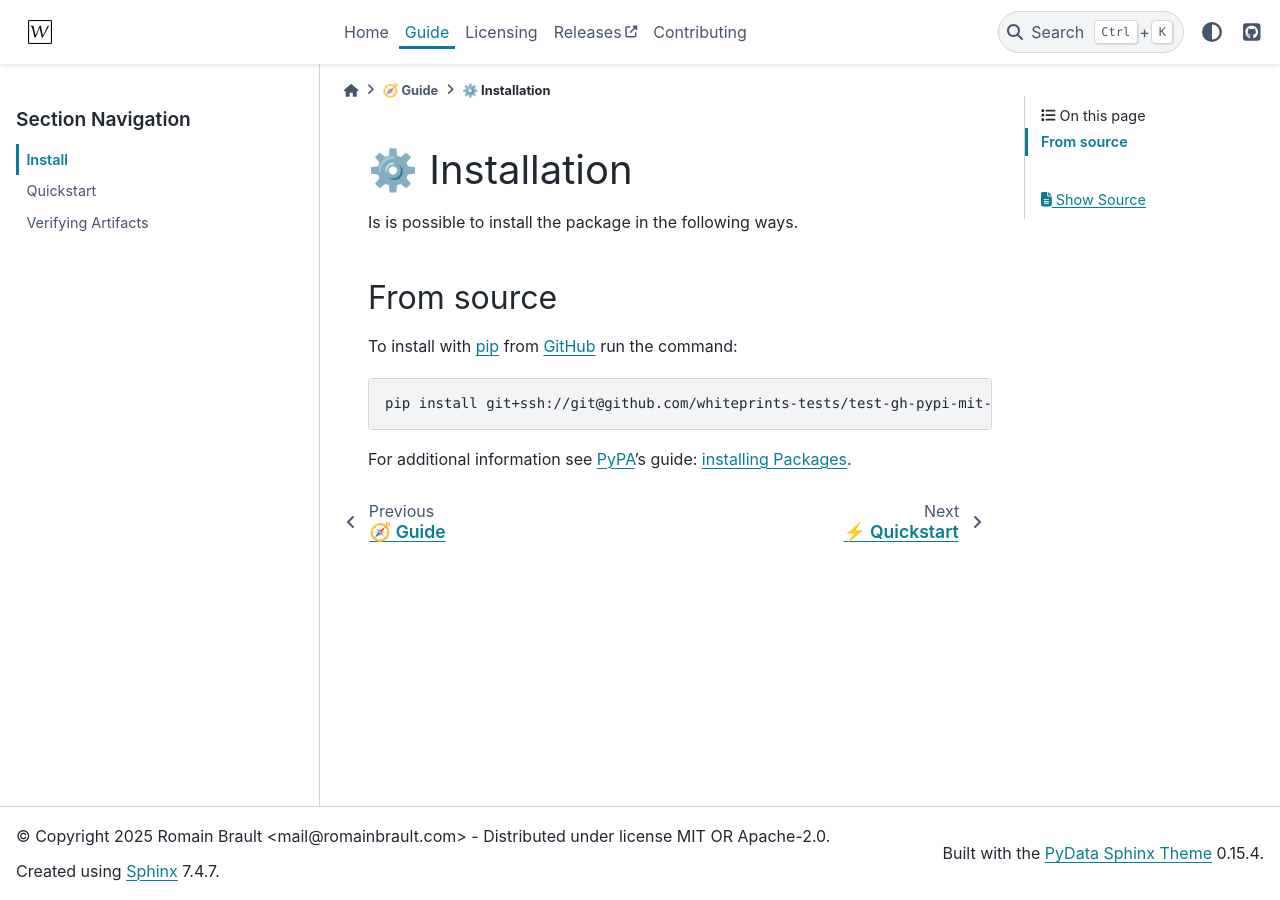
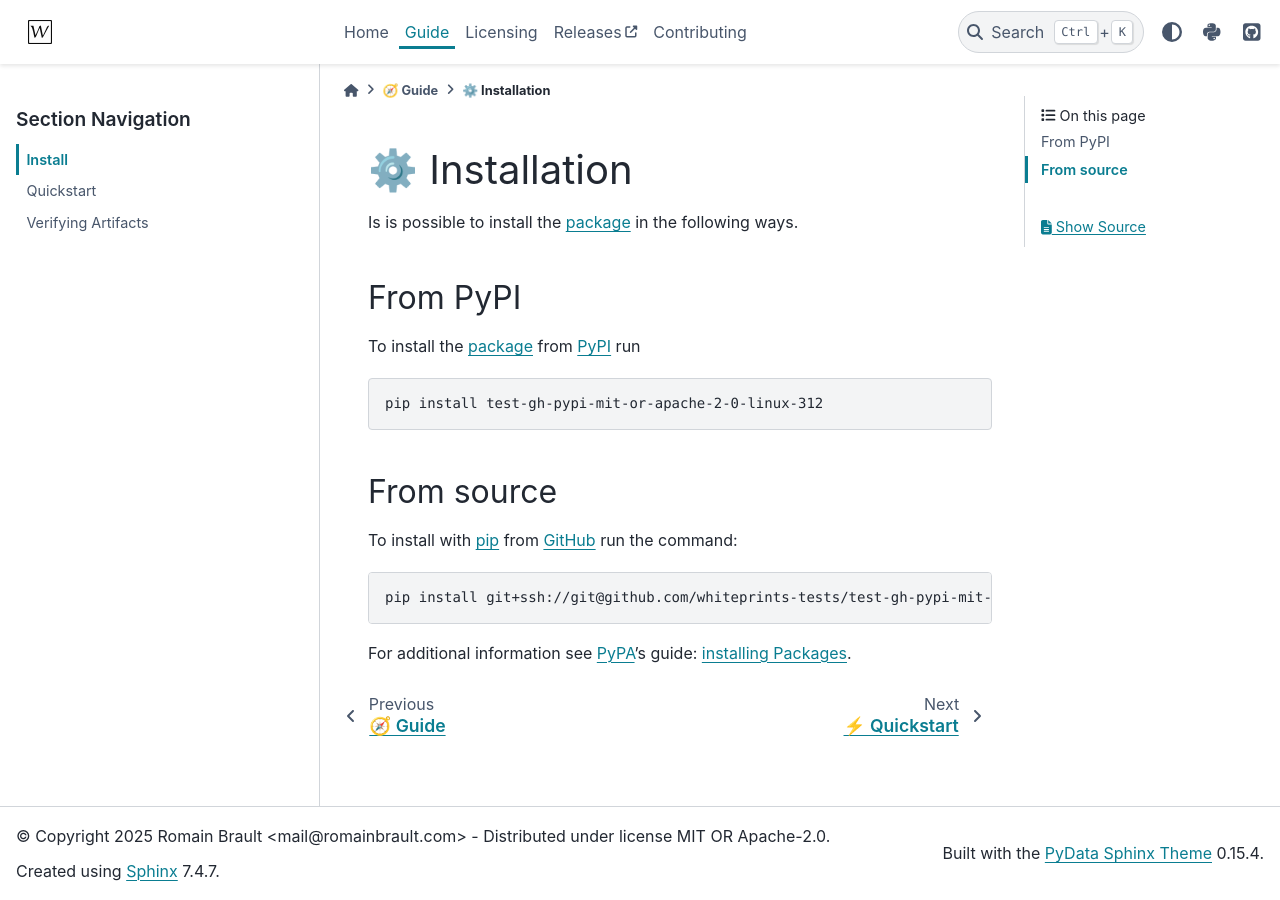
Before and after one commit to whiteprints-tests/test-gh-pypi-mit-or-apache-2-0-linux-312, a Sphinx documentation site: the page built from docs/INSTALL.md, in a window 1280 px wide. Built offline with Sphinx 7.4.7 and the PyData theme 0.15.4, drawn with Linux system fonts in a browser that asks for light colours; pages that are not in the unit, such as notebooks, are missing from menus.

Commit message:
feat: ✨ add PyPI publishing

````diff
--- a/INSTALL.md
+++ b/INSTALL.md
@@ -6,7 +6,17 @@
 
 # ⚙️ Installation
 
-Is is possible to install the package in the following ways.
+Is is possible to install the [package] in the following ways.
+
+## From PyPI
+
+To install the [package] from [PyPI] run
+
+```console
+pip install test-gh-pypi-mit-or-apache-2-0-linux-312
+```
+
+[PyPI]: https://pypi.org/
 
 ## From source
 
@@ -22,4 +32,5 @@
 For additional information see [PyPA]'s guide: [installing Packages](https://packaging.python.org/en/latest/tutorials/installing-packages).
 
 [PyPA]: https://www.pypa.io/en/latest/
-[pip]: https://pip.pypa.io/en/stable/
+[pip]: https://pip.pypa.io/en/stable
+[package]: https://pypi.org/project/test-gh-pypi-mit-or-apache-2-0-linux-312
--- a/docs/conf.py
+++ b/docs/conf.py
@@ -57,6 +57,12 @@
 html_theme_options = {
     "icon_links": [
         {
+            "name": "PyPI",
+            "url": "https://pypi.org/project/test-gh-pypi-mit-or-apache-2-0-linux-312",
+            "icon": "fa-brands fa-python",
+            "type": "fontawesome",
+        },
+        {
             "name": "GitHub",
             "url": (
                 "https://github.com/"
@@ -103,4 +109,6 @@
 exclude_patterns = [
     "_autoapi_templates/**",
 ]
-linkcheck_ignore = []
+linkcheck_ignore = [
+    r"https://pypi\.org/project/.*",
+]
--- a/pyproject.toml
+++ b/pyproject.toml
@@ -57,6 +57,7 @@
 urls.homepage = "https://github.com/whiteprints-tests/test-gh-pypi-mit-or-apache-2-0-linux-312"
 urls.integration = "https://github.com/whiteprints-tests/test-gh-pypi-mit-or-apache-2-0-linux-312/actions"
 urls.issues = "https://github.com/whiteprints-tests/test-gh-pypi-mit-or-apache-2-0-linux-312/issues"
+urls.pypi = "https://pypi.org/project/test-gh-pypi-mit-or-apache-2-0-linux-312"
 urls.repository = "https://github.com/whiteprints-tests/test-gh-pypi-mit-or-apache-2-0-linux-312"
 
 [dependency-groups]
````
Also changed, not shown: README.md (+2 -1 lines), 1 other file.
